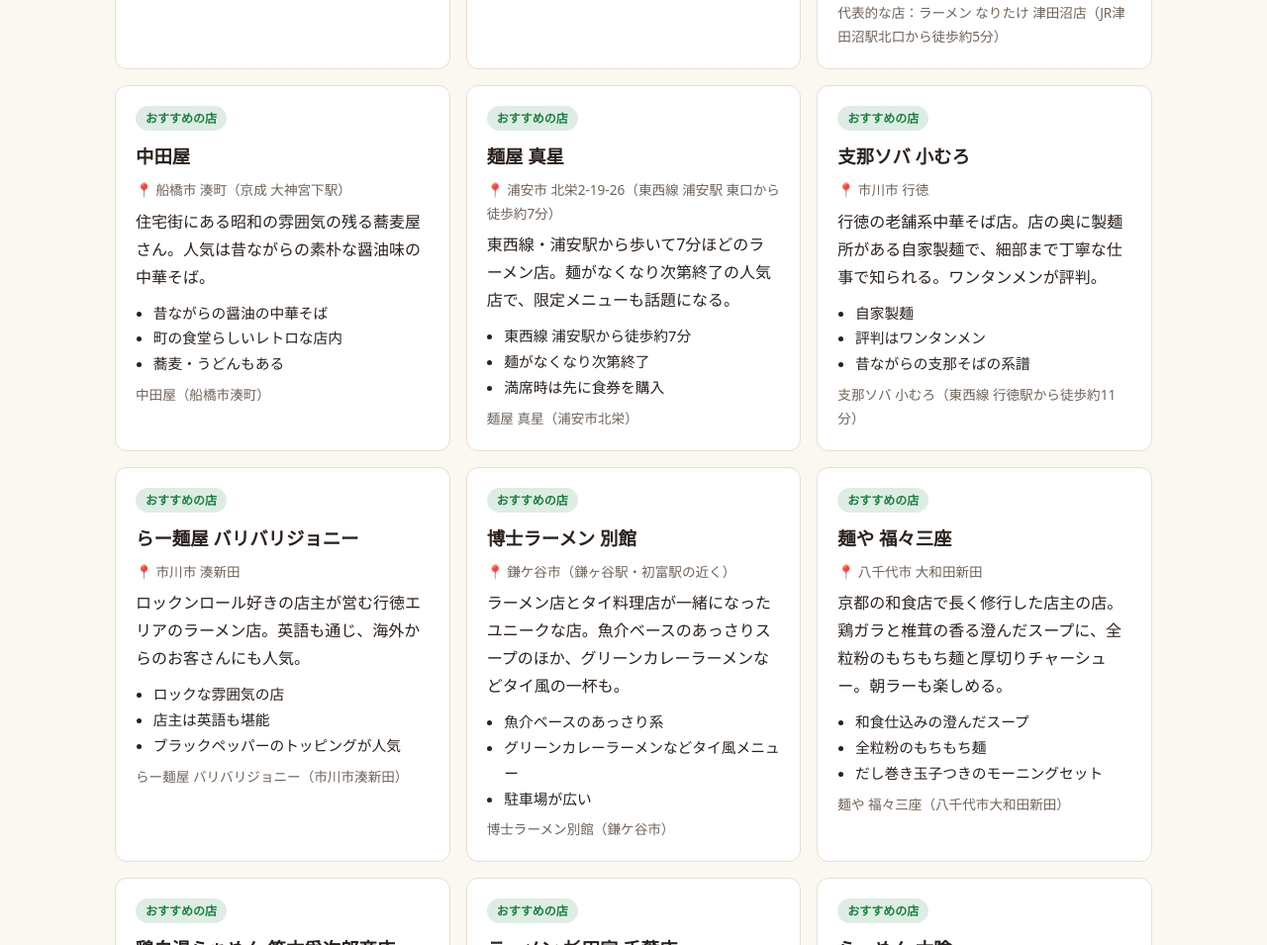
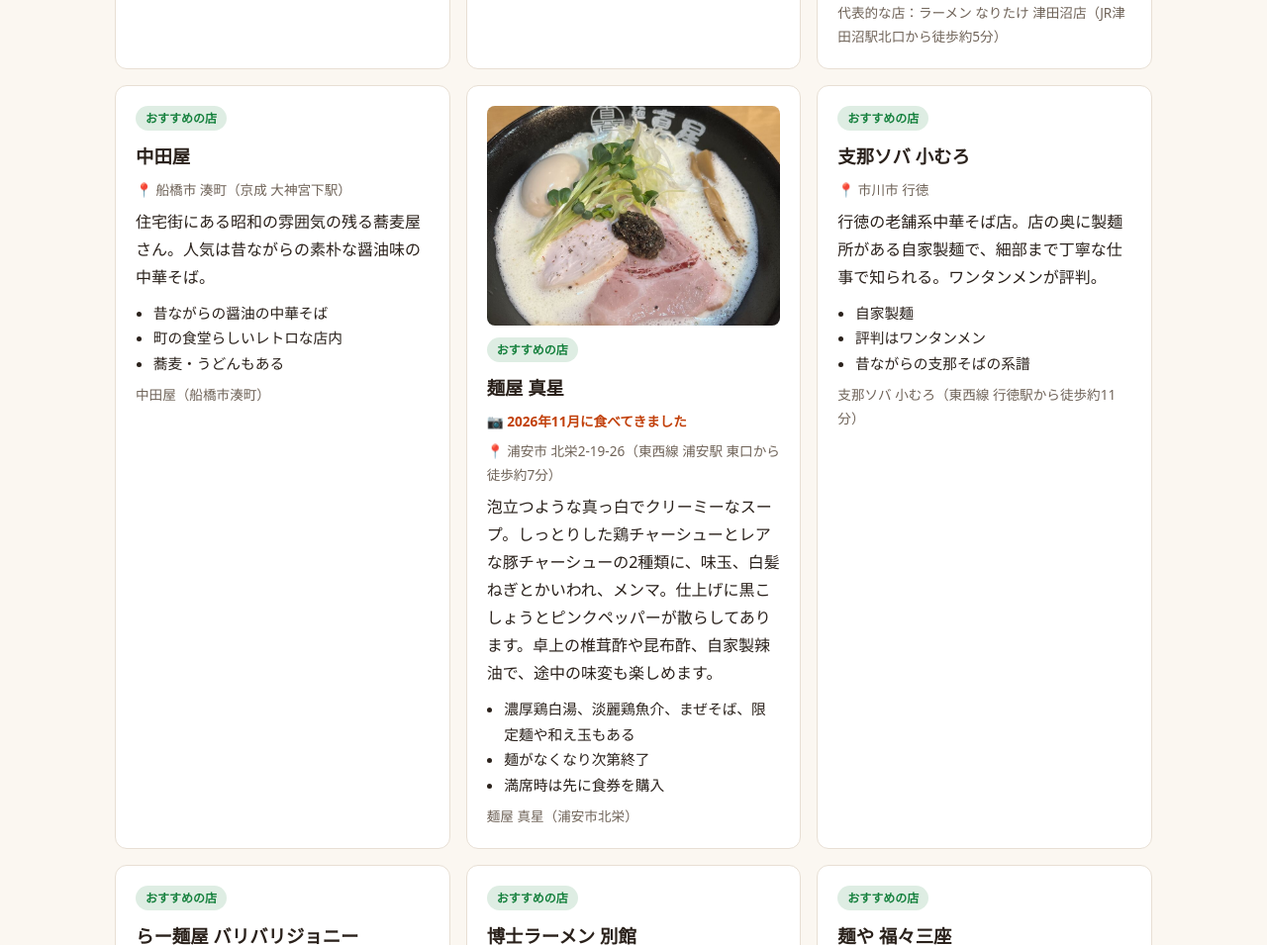
Before and after one commit to kbys72/chiba-ramen-map, a plain HTML site: page index.html in a window 1280 px wide. Shown: the part 3584-4539 px from the top of the page at 99% size. Drawn offline with nearby package versions, Linux system fonts and the light colour scheme.

Commit message:
麺屋 真星のカードにスマホで撮った写真と食べ歩きの感想を追加
Co-Authored-By: Claude Opus 5.5 <noreply@anthropic.com>

```diff
--- a/index.html
+++ b/index.html
@@ -46,6 +46,8 @@ h2{font-size:1.35rem;margin:40px 0 12px}
 .tag.meiten{background:color-mix(in srgb,var(--meiten) 14%,transparent);color:var(--meiten)}
 .tag.local{background:color-mix(in srgb,var(--local) 14%,transparent);color:var(--local)}
 .card h3{margin:4px 0 0;font-size:1.15rem}
+.card-photo{width:100%;aspect-ratio:4/3;object-fit:cover;border-radius:8px;margin-bottom:6px;display:block;height:auto}
+.visit{margin:0;font-size:.85rem;font-weight:700;color:var(--accent)}
 .area{color:var(--muted);font-size:.85rem;margin:0}
 .card p{margin:0}
 .points{margin:4px 0 0;padding-left:1.2em;font-size:.92rem}
@@ -229,8 +231,11 @@ const RAMEN = [
   {
     id:"shinsei", type:"local", name:"麺屋 真星", area:"浦安市 北栄2-19-26（東西線 浦安駅 東口から徒歩約7分）",
     lat:35.6706, lng:139.8947,
-    desc:"東西線・浦安駅から歩いて7分ほどのラーメン店。麺がなくなり次第終了の人気店で、限定メニューも話題になる。",
-    points:["東西線 浦安駅から徒歩約7分","麺がなくなり次第終了","満席時は先に食券を購入"],
+    img:"images/shinsei.jpg",
+    imgAlt:"麺屋 真星の白いスープのラーメン。鶏と豚のチャーシュー、味玉、白髪ねぎ、かいわれ、メンマがのっている",
+    visit:"2026年11月に食べてきました",
+    desc:"泡立つような真っ白でクリーミーなスープ。しっとりした鶏チャーシューとレアな豚チャーシューの2種類に、味玉、白髪ねぎとかいわれ、メンマ。仕上げに黒こしょうとピンクペッパーが散らしてあります。卓上の椎茸酢や昆布酢、自家製辣油で、途中の味変も楽しめます。",
+    points:["濃厚鶏白湯、淡麗鶏魚介、まぜそば、限定麺や和え玉もある","麺がなくなり次第終了","満席時は先に食券を購入"],
     shop:"麺屋 真星（浦安市北栄）"
   },
   {
@@ -330,8 +335,10 @@ function render(f){
     const el = document.createElement("article");
     el.className="card"; el.tabIndex=0;
     el.innerHTML = `
+      ${r.img ? `<img class="card-photo" src="${r.img}" alt="${r.imgAlt || r.name}" width="900" height="1200" loading="lazy">` : ""}
       <span class="tag ${r.type}">${label(r.type)}</span>
       <h3>${r.name}</h3>
+      ${r.visit ? `<p class="visit">📷 ${r.visit}</p>` : ""}
       <p class="area">📍 ${r.area}</p>
       <p>${r.desc}</p>
       <ul class="points">${r.points.map(p=>`<li>${p}</li>`).join("")}</ul>
```
Also changed, not shown: images/shinsei.jpg (added).
